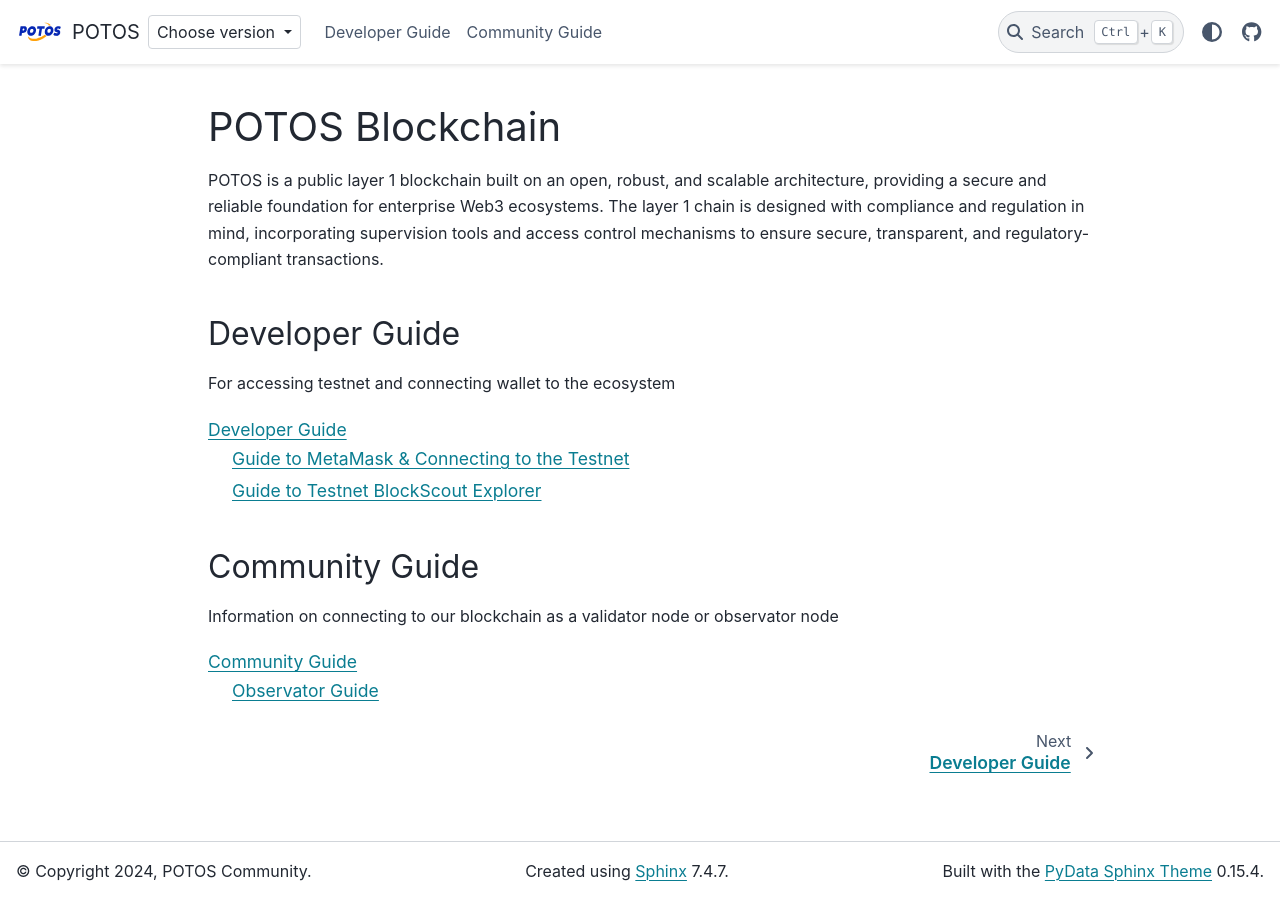
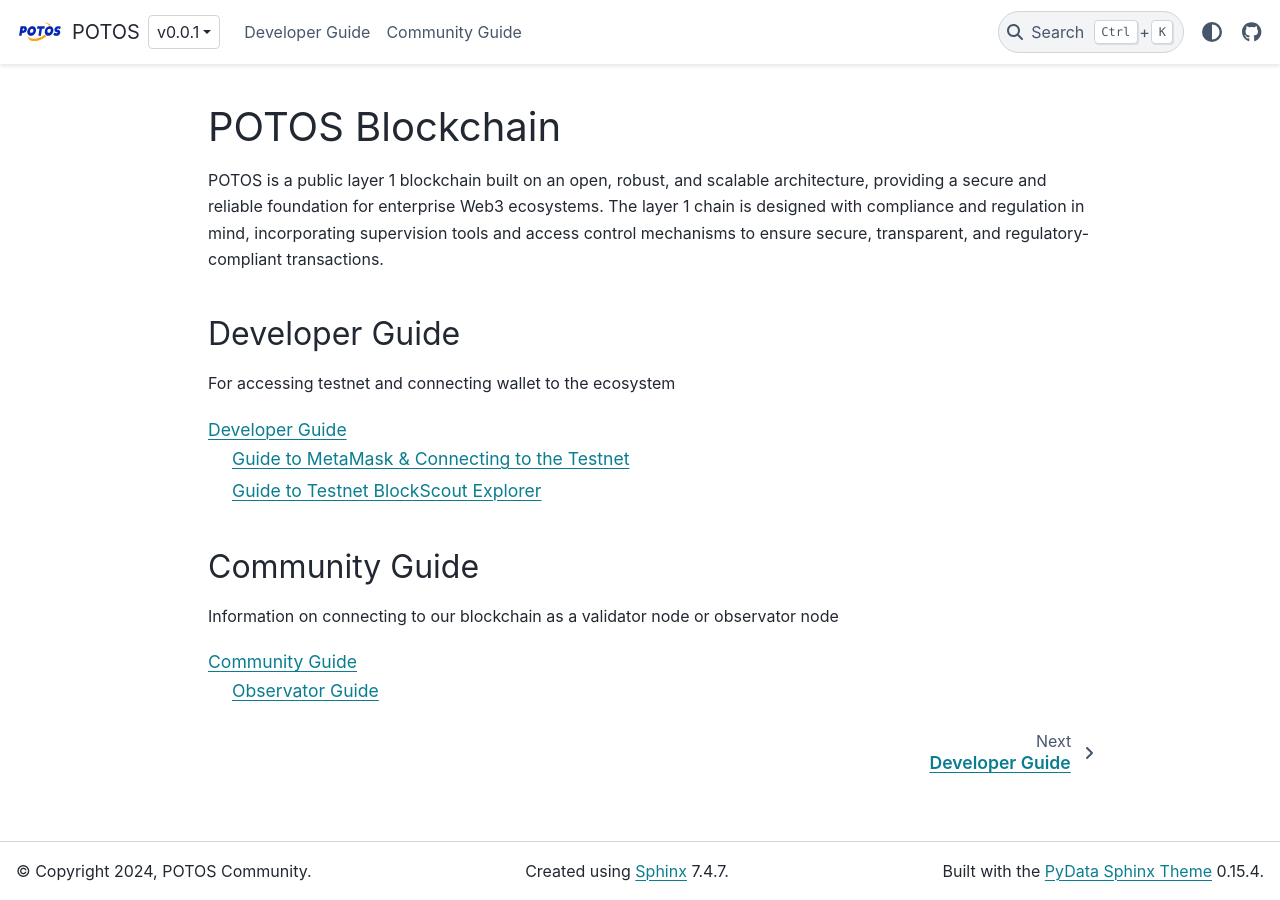
Before and after one commit to potoshk/potos-docs, a Sphinx documentation site: the page built from docs/index.md, in a window 1280 px wide. Built offline with Sphinx 7.4.7 and the PyData theme 0.15.4, drawn with Linux system fonts in a browser that asks for light colours; pages that are not in the unit, such as notebooks, are missing from menus.

Commit message:
update version config

```diff
--- a/docs/_static/switcher.json
+++ b/docs/_static/switcher.json
@@ -4,8 +4,8 @@
     "url": "https://docs.potos.hk/en/latest/"
   },
   {
-    "version": "develop",
-    "url": "https://docs.potos.hk/en/develop/"
+    "version": "v0.0.1",
+    "url": "https://docs.potos.hk/en/stable/"
   },
   {
     "version": "dev-alpha",
--- a/docs/conf.py
+++ b/docs/conf.py
@@ -13,8 +13,6 @@
 
 from sphinx.application import Sphinx
 from sphinx.locale import _
-
-import pydata_sphinx_theme
 
 sys.path.append(str(Path(".").resolve()))
 
@@ -116,11 +114,11 @@
 html_last_updated_fmt = ""  # to reveal the build date in the pages meta
 
 # Define the json_url for our version switcher.
-json_url = "https://docs.potos.hk/en/latest/_static/switcher.json"
+json_url = "_static/switcher.json"
 
 # Define the version we use for matching in the version switcher.
 version_match = os.environ.get("READTHEDOCS_VERSION")
-release = pydata_sphinx_theme.__version__
+release = "0.0.1"
 # If READTHEDOCS_VERSION doesn't exist, we're not on RTD
 # If it is an integer, we're in a PR build and the version isn't correct.
 # If it's "latest" → change to "dev" (that's what we want the switcher to call it)
```
